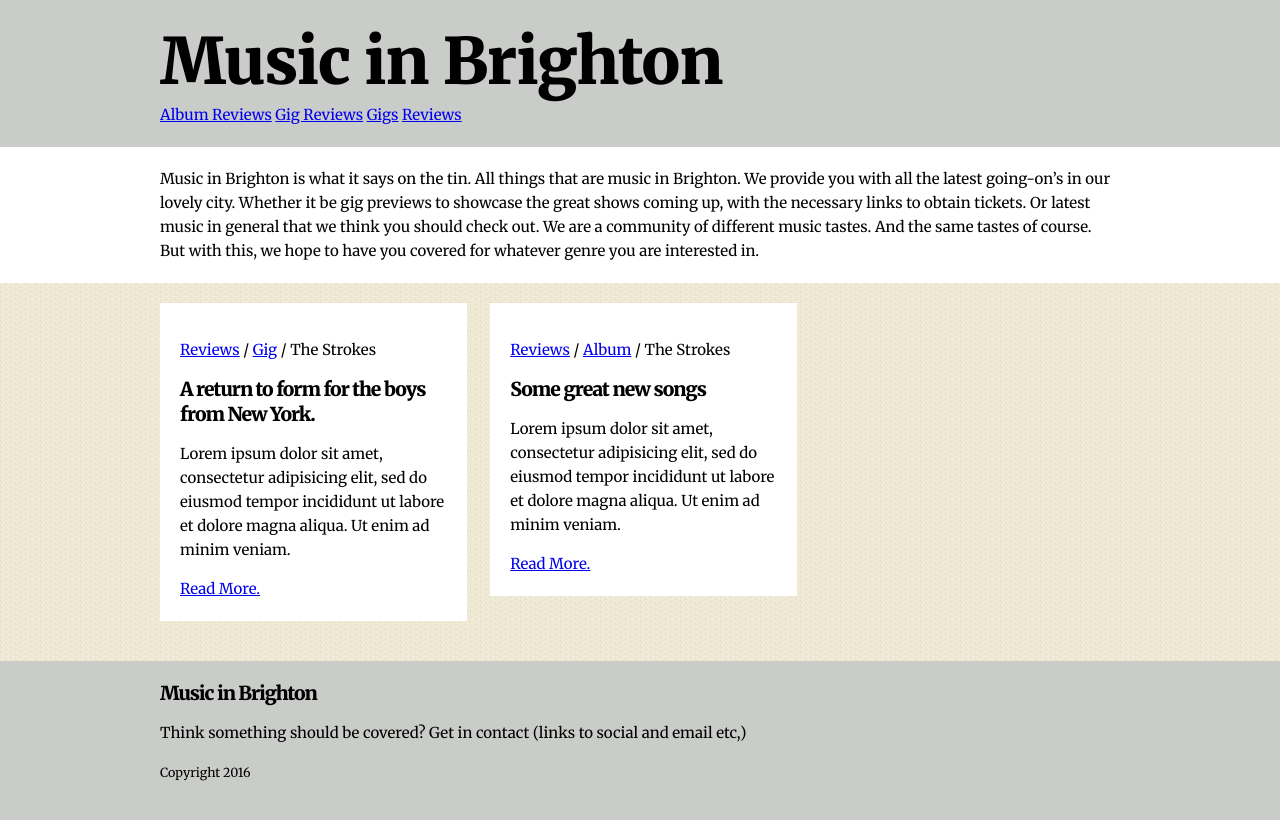
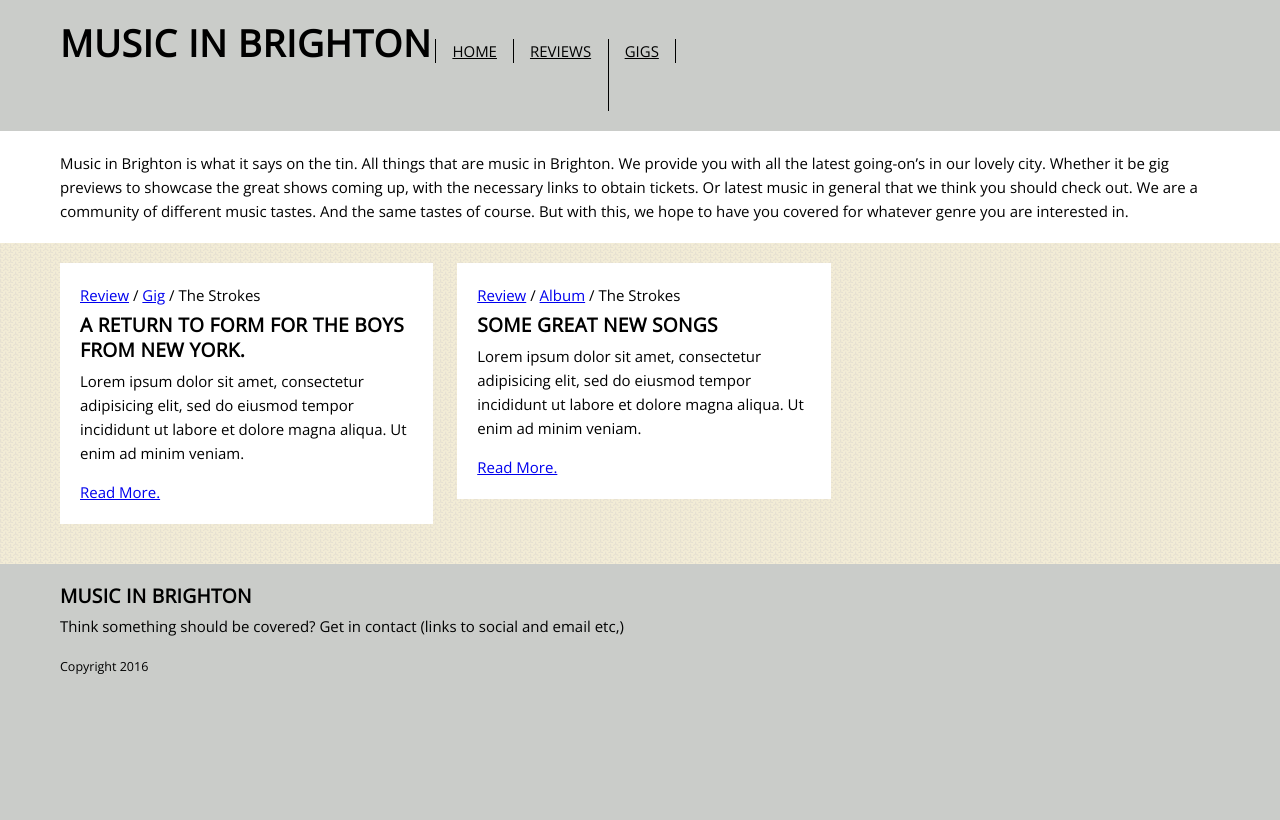
Before and after one commit to mattgreenfield/music, a Jekyll site: the page built from index.html, in a window 1280 px wide. Shown: the top 820 px of the page. Built offline with Jekyll 4.4.1, drawn with Linux system fonts in a browser that asks for light colours.

Commit message:
new fonts, menu structure

```diff
--- a/_config.yml
+++ b/_config.yml
@@ -11,3 +11,17 @@ url: "http://yourdomain.com" # the base hostname & protocol for your site
 
 # Build settings
 markdown: kramdown
+
+# Site Navigation
+navigation:
+  - title: Home
+    url: /index.html
+  - title: Reviews
+    url: /reviews/index.html
+    dropdown:
+      - title: Gigs
+        url: /reviews/gigs.html
+      - title: Albums
+        url: /reviews/albums.html
+  - title: Gigs
+    url: /gigs/index.html
--- a/_includes/head.html
+++ b/_includes/head.html
@@ -7,7 +7,8 @@
   <meta name="description" content="{% if page.excerpt %}{{ page.excerpt | strip_html | strip_newlines | truncate: 160 }}{% else %}{{ site.description }}{% endif %}">
 
   <link rel="stylesheet" href="{{ "/assets/css/main.css" | prepend: site.baseurl }}">
-  <link href='https://fonts.googleapis.com/css?family=Merriweather:400,900' rel='stylesheet' type='text/css'>
+  <!-- <link href='https://fonts.googleapis.com/css?family=Merriweather:400,900' rel='stylesheet' type='text/css'> -->
+  <link href='https://fonts.googleapis.com/css?family=Oswald|Open+Sans:400italic,400' rel='stylesheet' type='text/css'>
 
   <link rel="canonical" href="{{ page.url | replace:'index.html','' | prepend: site.baseurl | prepend: site.url }}">
 
--- a/_includes/header.html
+++ b/_includes/header.html
@@ -2,15 +2,28 @@
     <div class="inner-constraint">
 
         <!-- Site Logo / Name -->
-        <h1 class="heading heading--alpha">
+        <h1 class="heading heading--delta">
             <a class="reset-link" href="{{ site.baseurl }}/">{{ site.title }}</a>
         </h1>
 
         <!-- Main Nav -->
-        </nav>
-            {% for page in site.pages %}
-                <a class="" href="{{ page.url | prepend: site.baseurl }}">{{ page.title }}</a>
-            {% endfor %}
+    <nav class="main-nav">
+            <ul class="reset-list list--inline">
+                {% for item in site.navigation %}<!--
+                 --><li class="menu-item {% if page.url == item.url %}menu-item--current{% endif %}">
+                        <a href="{{ item.url | prepend: site.baseurl }}">{{ item.title }}</a>
+                        {% if item.dropdown %}
+                            <ul class="reset-list main-nav__dropdown">
+                                {% for dropdownitem in item.dropdown %}
+                                <li>
+                                    <a class="menu-item" href="{{ dropdownitem.url | prepend: site.baseurl }}">{{ dropdownitem.title }}</a>
+                                </li>
+                                {% endfor %}
+                            </ul>
+                        {% endif %}
+                    </li><!--
+                 -->{% endfor %}
+            </ul>
         </nav>
 
     </div>
--- a/_includes/post-summary.html
+++ b/_includes/post-summary.html
@@ -1,7 +1,7 @@
 <section class="content-box" data-review-type="{{ post.review-type }}">
     <ul class="reset-list list--inline breadcrumb">
         <li class="breadcrumb__item">
-            <a href="{{ site.baseurl }}/reviews/">Reviews</a>
+            <a href="{{ site.baseurl }}/reviews/">Review</a>
         </li>
         <li class="breadcrumb__item">
             <a href="{{ site.baseurl }}/reviews/{{ post.review-type }}s.html">{{ post.review-type | capitalize }}</a>
--- a/_layouts/post.html
+++ b/_layouts/post.html
@@ -5,15 +5,15 @@ layout: default
 
 <article class="post" itemscope itemtype="http://schema.org/BlogPosting">
 
-  <header class="post-header">
+    <header class="post__header">
         <h1 class="heading heading--delta" itemprop="name headline">{{ page.title }}</h1>
-    <p class="post-meta">
+        <p class="post__meta">
             <time datetime="{{ page.date | date_to_xmlschema }}" itemprop="datePublished">{{ page.date | date: "%b %-d, %Y" }}</time>
             {% if page.author %} • <span itemprop="author" itemscope itemtype="http://schema.org/Person"><span itemprop="name">{{ author.name }}</span></span>{% endif %}
         </p>
     </header>
 
-  <div class="post-content" itemprop="articleBody">
+    <div class="post__content" itemprop="articleBody">
     {{ content }}
     </div>
 
--- a/assets/css/main.css
+++ b/assets/css/main.css
@@ -51,7 +51,7 @@ body * {
 
 /*base style*/
 body {
-    font-family: 'Merriweather', serif;
+    font-family: 'Open Sans', sans-serif;
     line-height: 1.6;
     font-size: 15px;
     color: black;
@@ -59,18 +59,33 @@ body {
 }
 
 p {
-    padding-top: 0;
+    margin-top: 0;
 }
 
 .inner-constraint {
     padding: 20px;
     margin: 0 auto;
-    max-width: 1000px;
+    max-width: 1200px;
 }
 
 .page-content {
     background: white;
 }
+
+
+/* Blog post / review */
+.post {
+    max-width: 900px;
+}
+.post__meta {
+    font-style: italic;
+    color: grey;
+}
+
+
+
+/* Related Posts */
+
 .related-posts {
     background-image: url(../images/backgrounds/sprinkles/sprinkles.png);
 }
@@ -90,13 +105,13 @@ h5,
 h6 {
     font-weight: normal;
     margin: 0;
-    font-size: 1rem;
 }
 
 .heading {
-    font-weight: 900;
-    letter-spacing: -1px;
+    font-weight: 700;
+    text-transform: uppercase;
     line-height: 1.3;
+    margin-bottom: .3em
 }
 .heading > a {
     color: inherit;
@@ -108,15 +123,30 @@ h6 {
 
 .heading--alpha {
     font-size: 4rem;
+    letter-spacing: 4px;
 }
 .heading--beta {
     font-size: 3.4rem;
+    letter-spacing: 2.4px;
 }
 .heading--delta {
     font-size: 2.3rem;
+    letter-spacing: .8px;
 }
 .heading--gamma {
     font-size: 1.2rem;
+    letter-spacing: .3px;
+}
+
+/* Because markdown doesn't add the lovely heading classes */
+.post__content h1,
+.post__content h2,
+.post__content h3,
+.post__content h4,
+.post__content h5,
+.post__content h6 {
+    margin-bottom: .3em;
+    font-weight: bold;
 }
 
 /* Content Box */
@@ -130,13 +160,17 @@ h6 {
 
 /* Lists */
 
-.list--inline li {
+.list--inline > li {
     display: inline-block;
+    vertical-align: top;
 }
 
 /* Breadcrumb */
 .breadcrumb {
-
+    margin-bottom: 0.4em;
+}
+.breadcrumb p {
+    margin: 0;
 }
 .breadcrumb__item:after {
     content: "/";
@@ -144,3 +178,37 @@ h6 {
 .breadcrumb__item:last-child:after {
     content: "";
 }
+
+
+
+/* Header Layout */
+.site-header .inner-constraint > * {
+    display: inline-block;
+}
+
+/* Main nav */
+
+.main-nav {
+
+}
+.menu-item {
+    border-left: 1px solid;
+    border-right: 1px solid;
+}
+.menu-item + .menu-item {
+    border-left: 0 none;
+}
+.menu-item a {
+    text-transform: uppercase;
+    padding: 1rem;
+    color: inherit;
+}
+.menu-item--current {
+
+}
+.main-nav__dropdown {
+    visibility: hidden;
+}
+.menu-item:hover .main-nav__dropdown {
+    visibility: visible;
+}
```
Also changed, not shown: 2 other files. Lines whose indentation alone changed are shown as unchanged.
